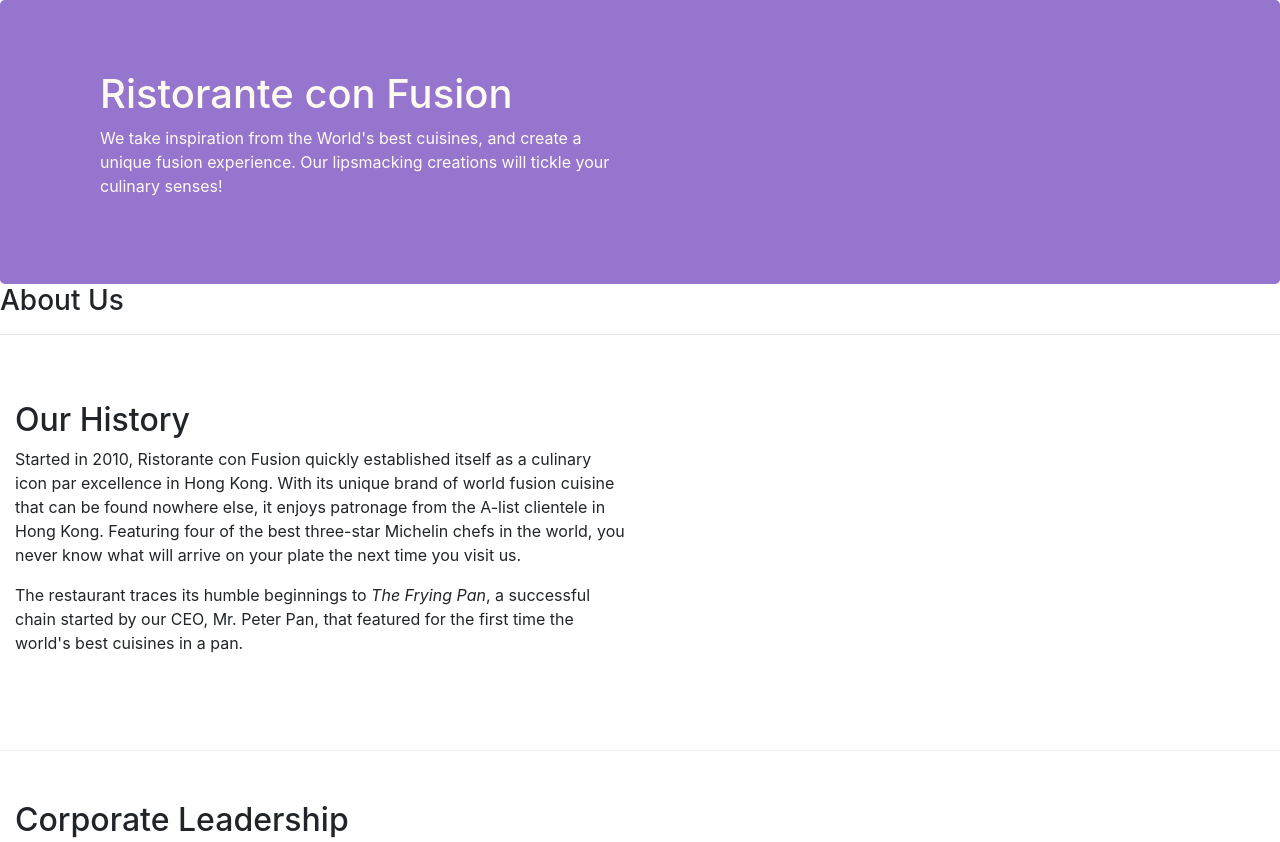
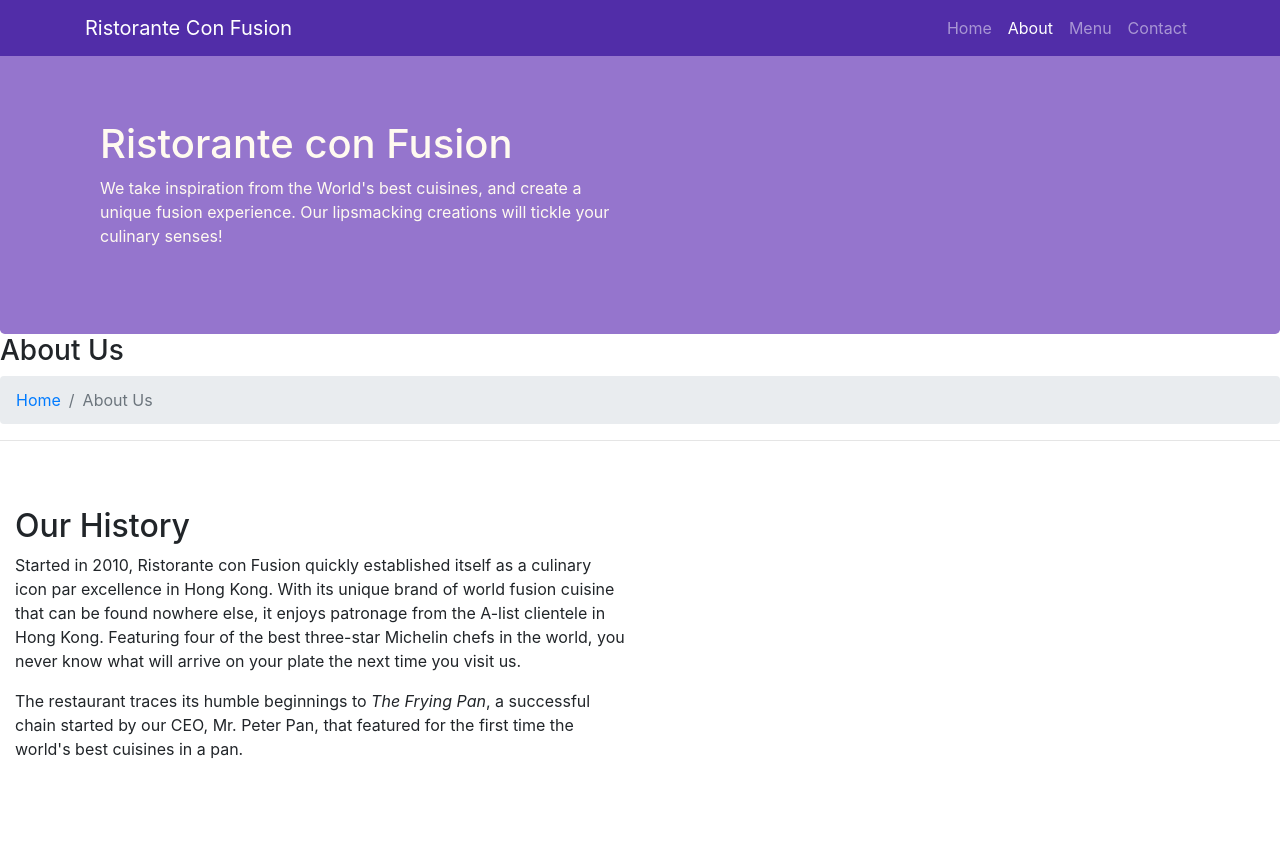
Before and after one commit to m0nalisha/BootStrap4, a website: page aboutus.html in a window 1280 px wide. Shown: the top 842 px of the page. Drawn offline with nearby package versions, Linux system fonts and the light colour scheme.

Commit message:
navbar-breadcrums

```diff
--- a/aboutus.html
+++ b/aboutus.html
@@ -11,7 +11,22 @@
 </head>
 
 <body>
-
+    <nav class="navbar navbar-dark navbar-expand-sm fixed-top">
+        <div class="container">
+           <a class="navbar-brand" href="#">Ristorante Con Fusion</a>
+           <div class="collapse navbar-collapse" id="Navbar">
+            <ul class="navbar-nav ml-auto">
+                <li class="nav-item"><a class="nav-link" href="./index.html">Home</a></li>
+                <li class="nav-item active"><a class="nav-link" href="./aboutus.html">About</a></li>
+                <li class="nav-item"><a class="nav-link" href="#">Menu</a></li>
+                <li class="nav-item"><a class="nav-link" href="#">Contact</a></li>
+            </ul>
+        </div>
+        </div>
+        <button class="navbar-toggler" type="button" data-toggle="collapse" data-target="#Navbar">
+            <span class="navbar-toggler-icon"></span>
+        </button>
+    </nav>
     <header class="jumbotron">
         <div class="container">
             <div class="row row-header">
@@ -26,9 +41,13 @@
     </header>
 
     <div>
-        <div>
-            <div>
+        <div class="row">
+            <div class="col-sm-12">
                <h3>About Us</h3>
+               <ol class="col-12 breadcrumb">
+                <li class="breadcrumb-item"><a href="./index.html">Home</a></li>
+                <li class="breadcrumb-item active">About Us</li>
+            </ol>
                <hr>
             </div>
         </div>
--- a/css/styles.css
+++ b/css/styles.css
@@ -31,3 +31,12 @@
     margin:0px;
     color:#0f0f0f;
 }
+
+body{
+    padding:50px 0px 0px 0px;
+    z-index:0;
+}
+
+.navbar-dark {
+     background-color: #512DA8;
+}
```
Also changed, not shown: index.html (+16 -0 lines).
